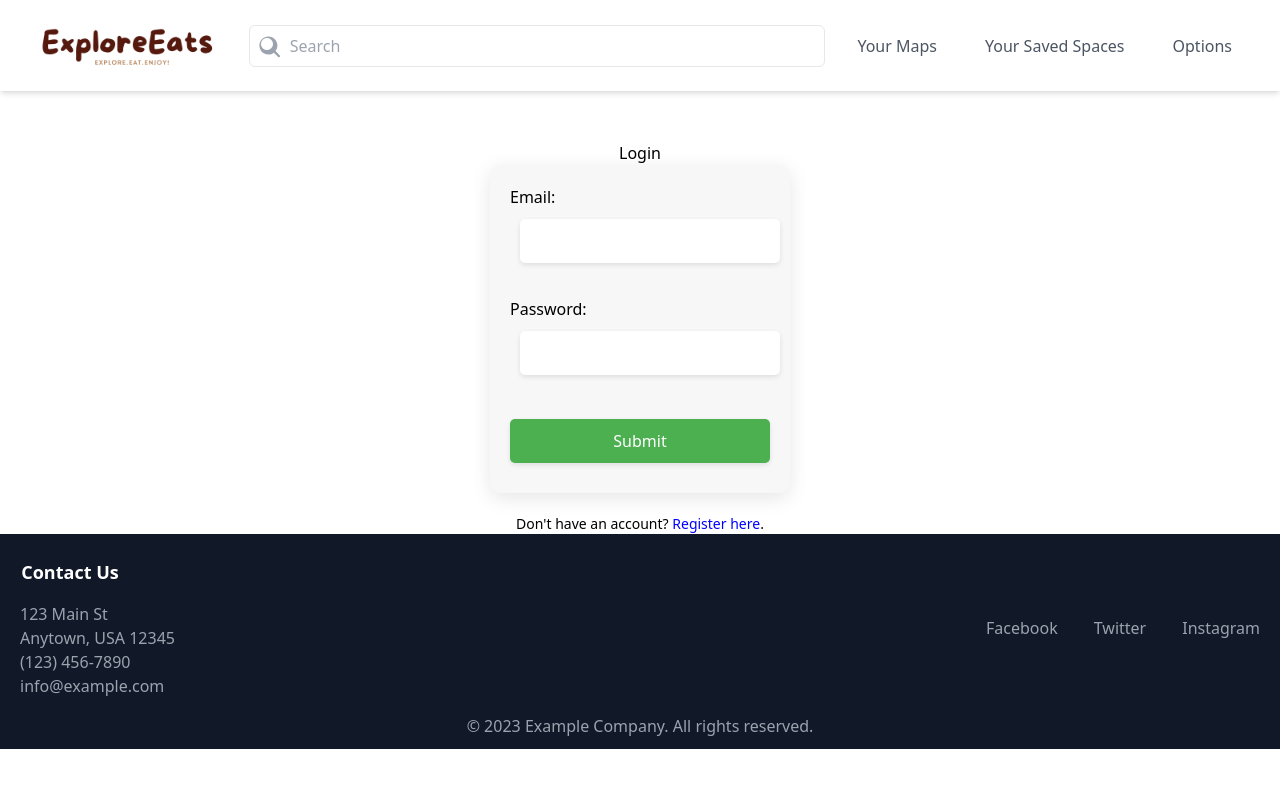
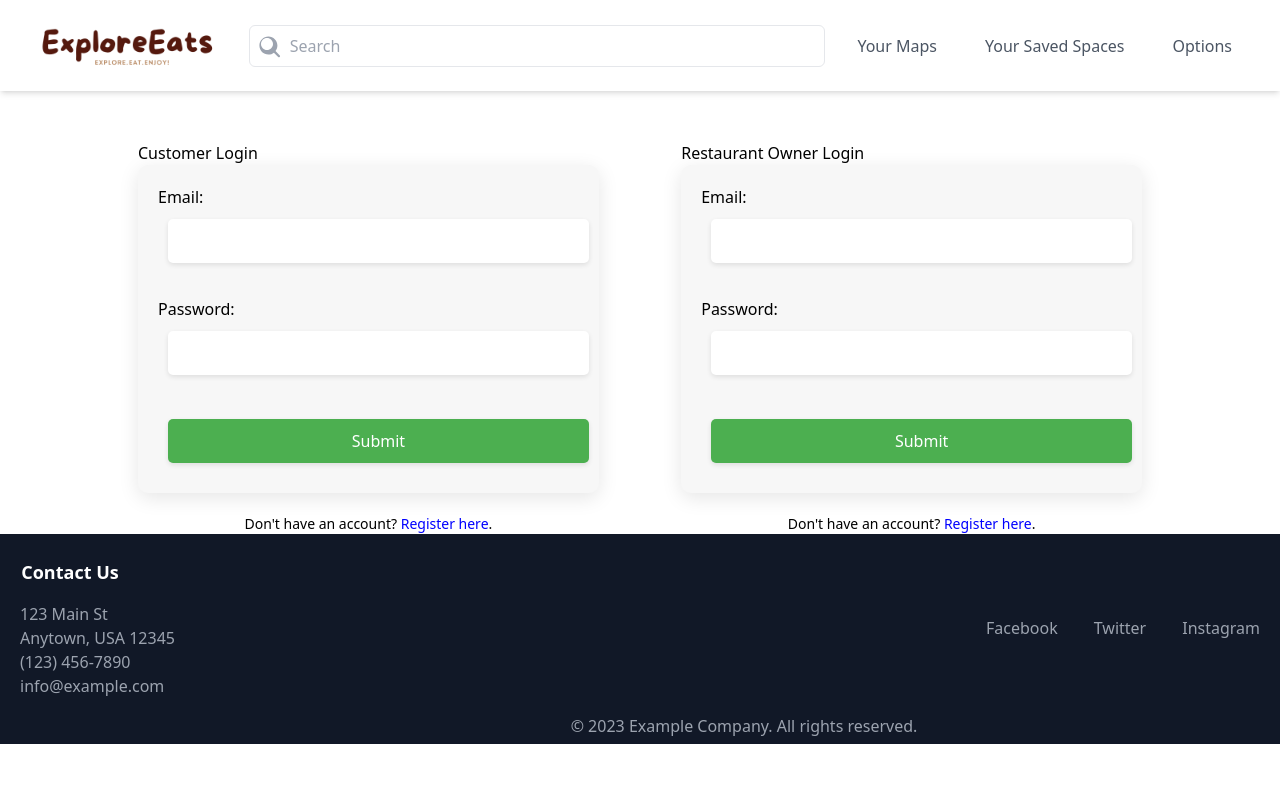
Before and after one commit to harivilasp/Explore-Eats-Try-Nearby-Restaurants, a React (Create React App) app in the folder frontend/: page /login in a window 1280 px wide. Shown: the top 788 px of the page. Built offline with nearby package versions, Linux system fonts and the light colour scheme.

Commit message:
added pages

```diff
--- a/frontend/src/App.js
+++ b/frontend/src/App.js
@@ -5,8 +5,10 @@ import Home from "./containers/Home";
 import Navbar from "./components/Navbar";
 import Footer from "./components/Footer";
 import Login from './containers/Login';
-import Register from './containers/Register';
+import RegisterCustomer from './containers/RegisterCustomer';
+import RegisterRestaurant from './containers/RegisterRestaurant';
 import Profile from './containers/Profile'
+import Restaurant from "./containers/Restaurant";
 function App() {
   const [isLoggedIn, setIsLoggedIn] = useState(false);
   return (
@@ -15,8 +17,10 @@ function App() {
       <Routes>
       <Route path="/" element={<Home />} />
         <Route path="/login" element={<Login setIsLoggedIn={setIsLoggedIn}/>} />
-        <Route path="/register" element={<Register />} />
+        <Route path="/register-customer" element={<RegisterCustomer />} />
+        <Route path="/register-restaurant" element={<RegisterRestaurant />} />
         <Route path="/profile" element = {<Profile/>}/>
+        <Route path="/restaurant" element = {<Restaurant/>}/>
       </Routes>
 
       <Footer />
--- a/frontend/src/components/Footer.js
+++ b/frontend/src/components/Footer.js
@@ -2,8 +2,8 @@ import React from "react";
 
 const Footer = () => {
   return (
-    <footer className="sticky bg-gray-900 text-white py-6 absolute bottom-0 w-full" style={{height:'215px'}}>
-      <div className="container flex flex-col items-center justify-between mx-auto md:flex-row">
+    <footer className="sticky bg-gray-900 text-white py-6 bottom-0 w-full" style={{ height: "210px", marginTop: "auto" }}>
+      <div className="container flex flex-col md:flex-row justify-between mx-auto">
         {/* Contact Information */}
         <div className="flex flex-col items-center mb-8 md:mb-0 md:mr-12">
           <h2 className="mb-4 text-lg font-semibold" style={{marginLeft:'-35px'}}>Contact Us</h2>
@@ -41,8 +41,9 @@ const Footer = () => {
         </div>
       </div>
 
+      {/* Copyright */}
       <div className="container flex justify-center mt-4 text-gray-400">
-        <p>© 2023 Example Company. All rights reserved.</p>
+        <p className="text-center ml-52">© 2023 Example Company. All rights reserved.</p>
       </div>
     </footer>
   );
--- a/frontend/src/containers/Login.js
+++ b/frontend/src/containers/Login.js
@@ -1,35 +1,45 @@
 import React, { useState } from 'react';
-import { useDispatch} from 'react-redux';
-import { Link, useNavigate} from 'react-router-dom';
+import { useDispatch } from 'react-redux';
+import { Link, useNavigate } from 'react-router-dom';
 import '../styles/LoginRegister.css'; // Import CSS file
-import { signInWithAPI } from '../redux/slices/authSlice';
+import { signInWithAPICustomer, signInWithAPIRestaurant } from '../redux/slices/authSlice';
 
-const Login = ({setIsLoggedIn}) => {
-    const [email, setEmail] = useState('');
-    const [password, setPassword] = useState('');
+const Login = () => {
+    const [customerEmail, setCustomerEmail] = useState('');
+    const [customerPassword, setCustomerPassword] = useState('');
+    const [ownerEmail, setOwnerEmail] = useState('');
+    const [ownerPassword, setOwnerPassword] = useState('');
 
     const navigate = useNavigate();
     const dispatch = useDispatch();
 
-    const handleSubmit = (event) => {
+    const handleCustomerSubmit = (event) => {
         event.preventDefault();
-      // TODO: Login auth
-      dispatch(signInWithAPI(email, password))
+        dispatch(signInWithAPICustomer(customerEmail, customerPassword));
+        //setIsLoggedIn(true);
+        navigate('/');
+    };
 
-      setIsLoggedIn(true);
-      navigate('/')
+    const handleOwnerSubmit = (event) => {
+        event.preventDefault();
+        dispatch(signInWithAPIRestaurant(ownerEmail, ownerPassword));
+        //setIsLoggedIn(true);
+        navigate('/');
     };
 
     return (
+        <div>
         <div className="form-container">
-        <h2>Login</h2>
-        <form onSubmit={handleSubmit} className="form">
+          <div className='login-forms-container'>
+            <div className="form-wrapper">
+                <h2>Customer Login</h2>
+                <form onSubmit={handleCustomerSubmit} className="form">
                     <label>
                         Email:
                         <input
                             type="text"
-              value={email}
-              onChange={(event) => setEmail(event.target.value)}
+                            value={customerEmail}
+                            onChange={(event) => setCustomerEmail(event.target.value)}
                             className="input-field"
                         />
                     </label>
@@ -38,8 +48,8 @@ const Login = ({setIsLoggedIn}) => {
                         Password:
                         <input
                             type="password"
-              value={password}
-              onChange={(event) => setPassword(event.target.value)}
+                            value={customerPassword}
+                            onChange={(event) => setCustomerPassword(event.target.value)}
                             className="input-field"
                         />
                     </label>
@@ -47,8 +57,41 @@ const Login = ({setIsLoggedIn}) => {
                     <button type="submit" className="submit-button">Submit</button>
                 </form>
                 <p className="form-text">
-          Don't have an account? <Link to="/register">Register here</Link>.
+                Don't have an account? <Link to="/register-customer">Register here</Link>.
             </p>
+            </div>
+            <div className="form-wrapper">
+                <h2>Restaurant Owner Login</h2>
+                <form onSubmit={handleOwnerSubmit} className="form">
+                    <label>
+                        Email:
+                        <input
+                            type="text"
+                            value={ownerEmail}
+                            onChange={(event) => setOwnerEmail(event.target.value)}
+                            className="input-field"
+                        />
+                    </label>
+                    <br />
+                    <label>
+                        Password:
+                        <input
+                            type="password"
+                            value={ownerPassword}
+                            onChange={(event) => setOwnerPassword(event.target.value)}
+                            className="input-field"
+                        />
+                    </label>
+                    <br />
+                    <button type="submit" className="submit-button">Submit</button>
+                </form>
+                <p className="form-text">
+                Don't have an account? <Link to="/register-restaurant">Register here</Link>.
+            </p>
+            </div>
+          </div>
+        </div>
+        {/* <button className='submit-button'>Admin Login</button> */}
         </div>
     );
 };
--- /dev/null
+++ b/frontend/src/containers/RegisterCustomer.js
@@ -0,0 +1,60 @@
+import React, { useState } from 'react';
+import { Link } from 'react-router-dom';
+import '../styles/LoginRegister.css';
+const RegisterCustomer = () => {
+  const [name, setName] = useState('');
+  const [email, setEmail] = useState('');
+  const [password, setPassword] = useState('');
+
+  const handleSubmit = (event) => {
+    event.preventDefault();
+    console.log(`Name: ${name} Email: ${email} Password: ${password}`);
+  };
+
+  return (
+    <div>
+    <div className="form-container">
+      <h2>Register as Customer</h2>
+      <form onSubmit={handleSubmit} className="form">
+        <label>
+          Name:
+          <input
+            type="text"
+            value={name}
+            onChange={(event) => setName(event.target.value)}
+            className="input-field"
+          />
+        </label>
+        <br />
+        <label>
+          Email:
+          <input
+            type="email"
+            value={email}
+            onChange={(event) => setEmail(event.target.value)}
+            className="input-field"
+          />
+        </label>
+        <br />
+        <label>
+          Password:
+          <input
+            type="password"
+            value={password}
+            onChange={(event) => setPassword(event.target.value)}
+            className="input-field"
+          />
+        </label>
+        <br />
+        <button type="submit" className="submit-button">Submit</button>
+
+      </form>
+    </div>
+    <p className="form-text ml-12">
+        Already have an account? <Link to="/login">Login here</Link>.
+      </p>
+    </div>
+  );
+};
+
+export default RegisterCustomer;
--- a/frontend/src/containers/Register.js
+++ b/frontend/src/containers/RegisterRestaurant.js
@@ -1,7 +1,7 @@
 import React, { useState } from 'react';
 import { Link } from 'react-router-dom';
 import '../styles/LoginRegister.css';
-const Register = () => {
+const RegisterRestaurant = () => {
   const [name, setName] = useState('');
   const [email, setEmail] = useState('');
   const [password, setPassword] = useState('');
@@ -12,8 +12,9 @@ const Register = () => {
   };
 
   return (
+    <div>
     <div className="form-container">
-      <h2>Register</h2>
+      <h2>Register as Restaurant Owner</h2>
       <form onSubmit={handleSubmit} className="form">
         <label>
           Name:
@@ -46,12 +47,14 @@ const Register = () => {
         </label>
         <br />
         <button type="submit" className="submit-button">Submit</button>
+
       </form>
-      <p className="form-text">
+    </div>
+    <p className="form-text ml-12">
         Already have an account? <Link to="/login">Login here</Link>.
       </p>
     </div>
   );
 };
 
-export default Register;
+export default RegisterRestaurant;
--- /dev/null
+++ b/frontend/src/containers/Restaurant.js
@@ -0,0 +1,16 @@
+import React from 'react';
+import '../styles/RestaurantDetails.css';
+
+const Restaurant = () => {
+  return (
+    <div>
+      <img src="https://via.placeholder.com/150" alt="Restaurant" />
+      <h1>Restaurant Name</h1>
+      <p>Address</p>
+      <p>Open Now: Yes</p>
+      <p>Rating: 4.5</p>
+    </div>
+  );
+}
+
+export default Restaurant;
--- a/frontend/src/redux/slices/authSlice.js
+++ b/frontend/src/redux/slices/authSlice.js
@@ -23,7 +23,7 @@ export const authSlice = createSlice({
 export const {login, logout} = authSlice.actions
 export default authSlice.reducer
 
-export const signInWithAPI = (username, password) => {
+export const signInWithAPICustomer = (username, password) => {
     return async dispatch => {
         const response = await axios.post(`${BASE_URL}/api/customers/login`, {
             username,
@@ -33,3 +33,13 @@ export const signInWithAPI = (username, password) => {
         dispatch(login(userData))
     }
 }
+export const signInWithAPIRestaurant = (username, password) => {
+    return async dispatch => {
+        const response = await axios.post(`${BASE_URL}/api/restaurants/login`, {
+            username,
+            password
+        })
+        const userData = response.data
+        dispatch(login(userData))
+    }
+}
--- a/frontend/src/styles/LoginRegister.css
+++ b/frontend/src/styles/LoginRegister.css
@@ -1,15 +1,25 @@
 .form-container {
+  width: 100%;
   display: flex;
-    flex-direction: column;
-    align-items: center;
+  justify-content: center;
   margin-top: 50px;
+}
+
+.login-forms-container {
+  display: flex;
+  flex-direction: row;
+  justify-content: space-between;
+  width: 80%;
+}
+
+.form-wrapper {
+  width: 45%;
+  margin: 0 10px;
 }
 
 .form {
   display: flex;
   flex-direction: column;
-    align-items: center;
-    width: 300px;
   padding: 20px;
   background-color: #f7f7f7;
   border-radius: 10px;
--- /dev/null
+++ b/frontend/src/styles/RestaurantDetails.css
@@ -0,0 +1,37 @@
+.restaurant-container {
+    display: flex;
+    flex-direction: column;
+    align-items: center;
+    margin: 20px;
+    border: 1px solid #ccc;
+    padding: 20px;
+  }
+
+  .restaurant-container img {
+    width: 150px;
+    height: 150px;
+    object-fit: cover;
+    border-radius: 50%;
+    margin-bottom: 10px;
+  }
+
+  .restaurant-container h1 {
+    font-size: 24px;
+    font-weight: bold;
+    margin: 0;
+  }
+
+  .restaurant-container p {
+    font-size: 18px;
+    margin: 5px 0;
+  }
+
+  .restaurant-container .open-now {
+    color: green;
+    font-weight: bold;
+  }
+
+  .restaurant-container .closed-now {
+    color: red;
+    font-weight: bold;
+  }
```
Lines whose indentation alone changed are shown as unchanged.
